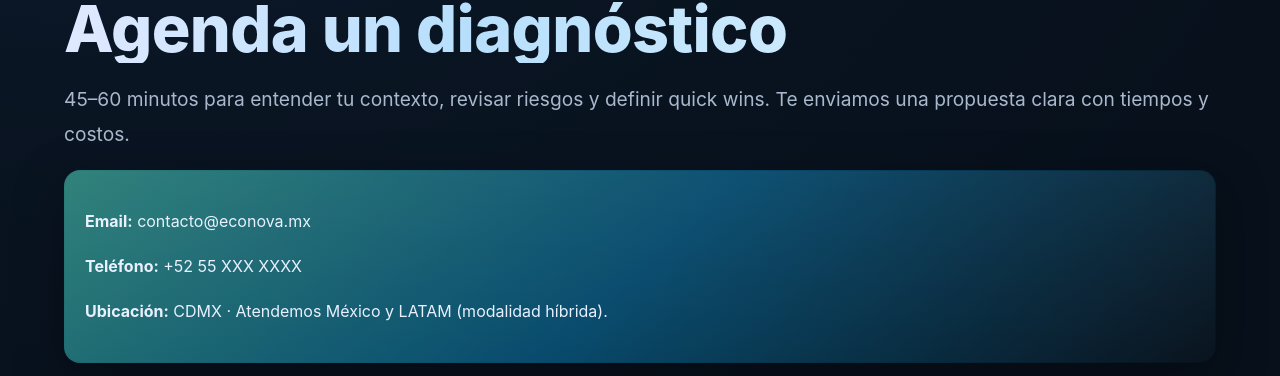
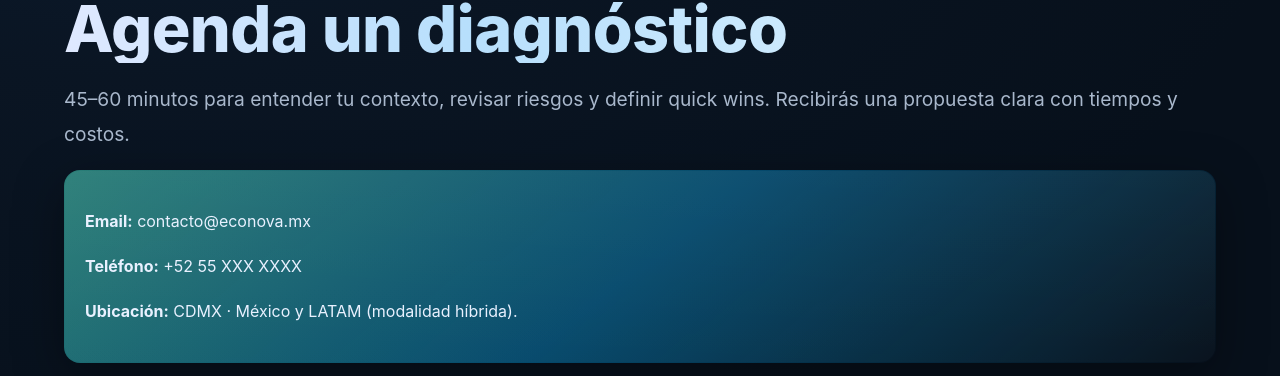
Before and after one commit to Kukcito/econova-clean, a Next.js app: page /contacto in a window 1280 px wide. Shown: the part 201-577 px from the top of the page. Built offline with nearby package versions, Linux system fonts and the light colour scheme.

Commit message:
Update page.js

```diff
--- a/app/contacto/page.js
+++ b/app/contacto/page.js
@@ -1,4 +1,3 @@
-// app/contacto/page.js
 export const metadata = { title: "Contacto — ECONOVA" };
 
 export default function Contacto() {
@@ -8,16 +7,13 @@ export default function Contacto() {
         <h1 className="h1">Agenda un diagnóstico</h1>
         <p className="lead">
           45–60 minutos para entender tu contexto, revisar riesgos y definir
-          quick wins. Te enviamos una propuesta clara con tiempos y costos.
+          quick wins. Recibirás una propuesta clara con tiempos y costos.
         </p>
 
         <div className="card" style={{ marginTop: 16 }}>
           <p><b>Email:</b> contacto@econova.mx</p>
           <p><b>Teléfono:</b> +52 55 XXX XXXX</p>
-          <p>
-            <b>Ubicación:</b> CDMX · Atendemos México y LATAM (modalidad
-            híbrida).
-          </p>
+          <p><b>Ubicación:</b> CDMX · México y LATAM (modalidad híbrida).</p>
         </div>
       </div>
     </section>
```
